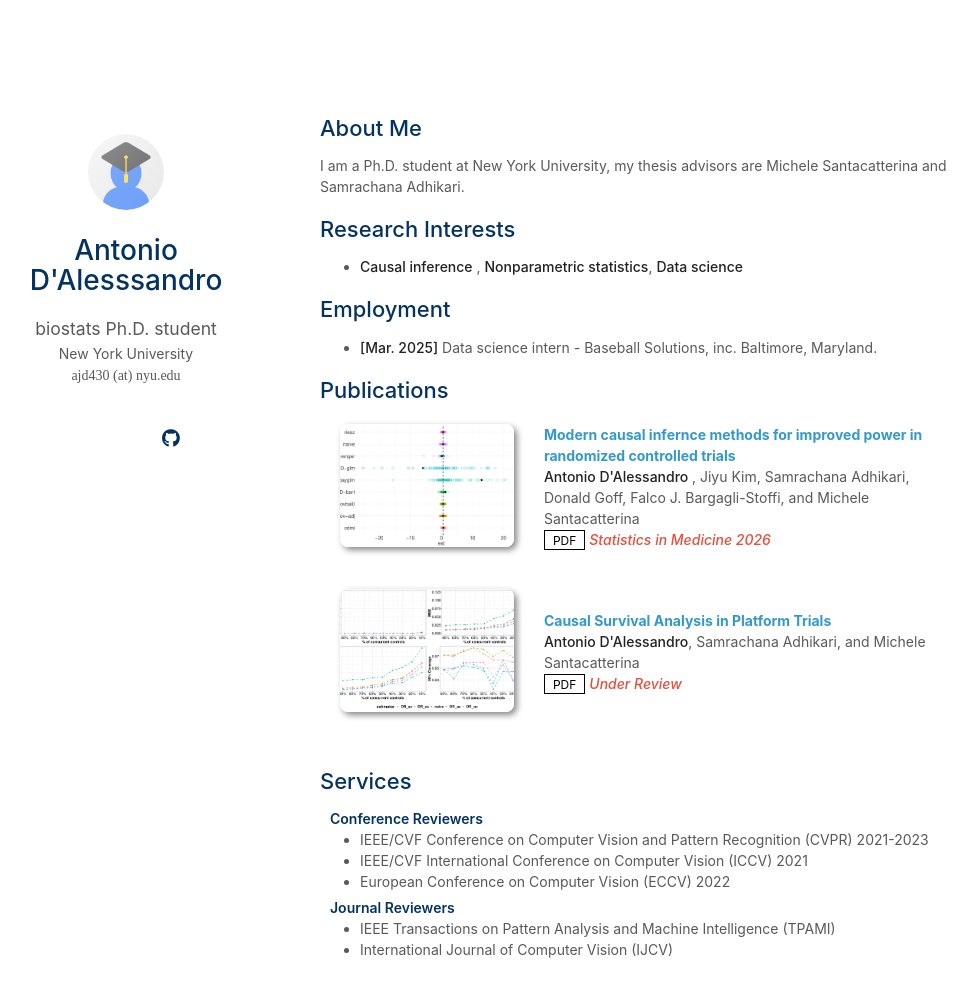
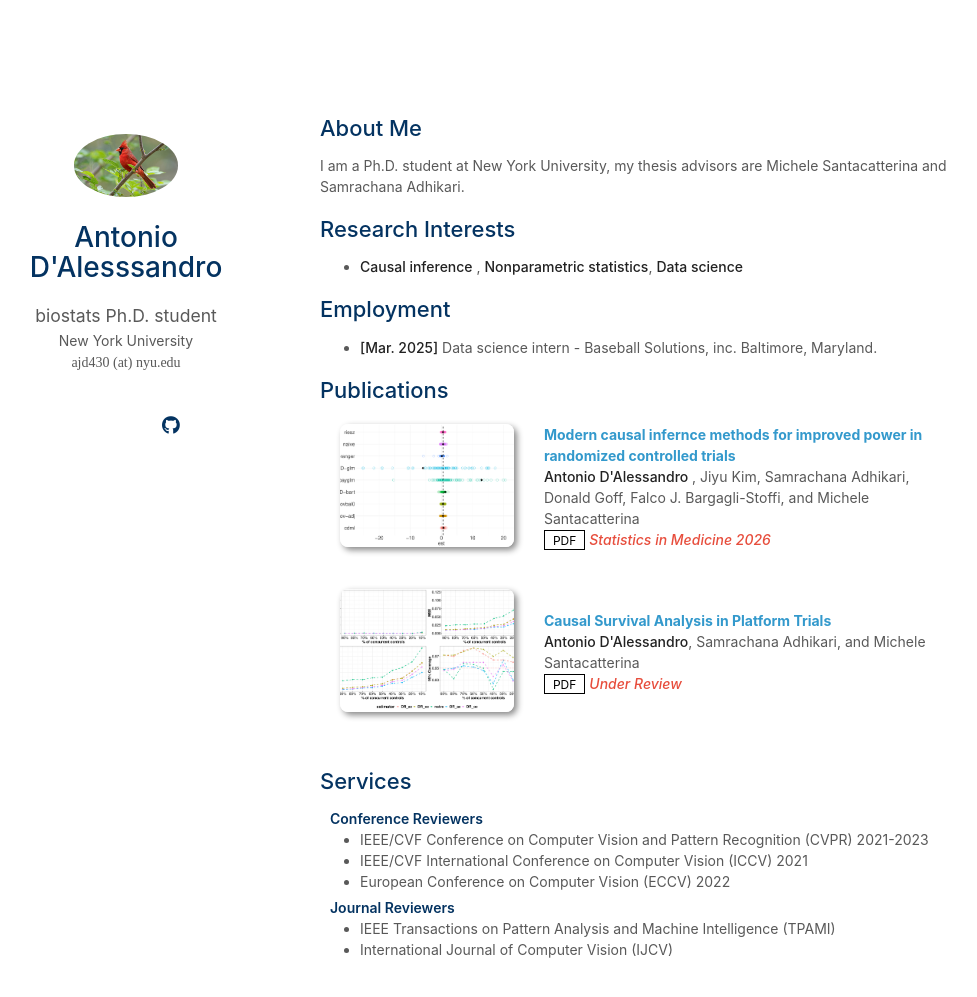
Before and after one commit to antoniod5836/antoniod5836.github.io, a Jekyll site: the page built from index.md, in a window 1280 px wide and 1051 px high. Shown: the top 997 px of the window, without its empty margins (150-1127 px from the left). Built offline with Jekyll 4.4.1, drawn with Linux system fonts in a browser that asks for light colours; a style sheet for code colours, icons or effects is not loaded; our own code applies the rules of GitHub Pages for plain Markdown files.

Commit message:
Update _config.yml

```diff
--- a/_config.yml
+++ b/_config.yml
@@ -20,7 +20,7 @@ github_link: https://github.com/
 
 # Images (e.g., your profile picture and your website's favicon)
 # "favicon" and "favicon_dark" are used for the light and dark modes, respectively.
-avatar: ./assets/img/avatar.png
+avatar: ./assets/img/card2.png
 favicon: ./assets/img/favicon.png
 favicon_dark: ./assets/img/favicon-dark.png
 
```
